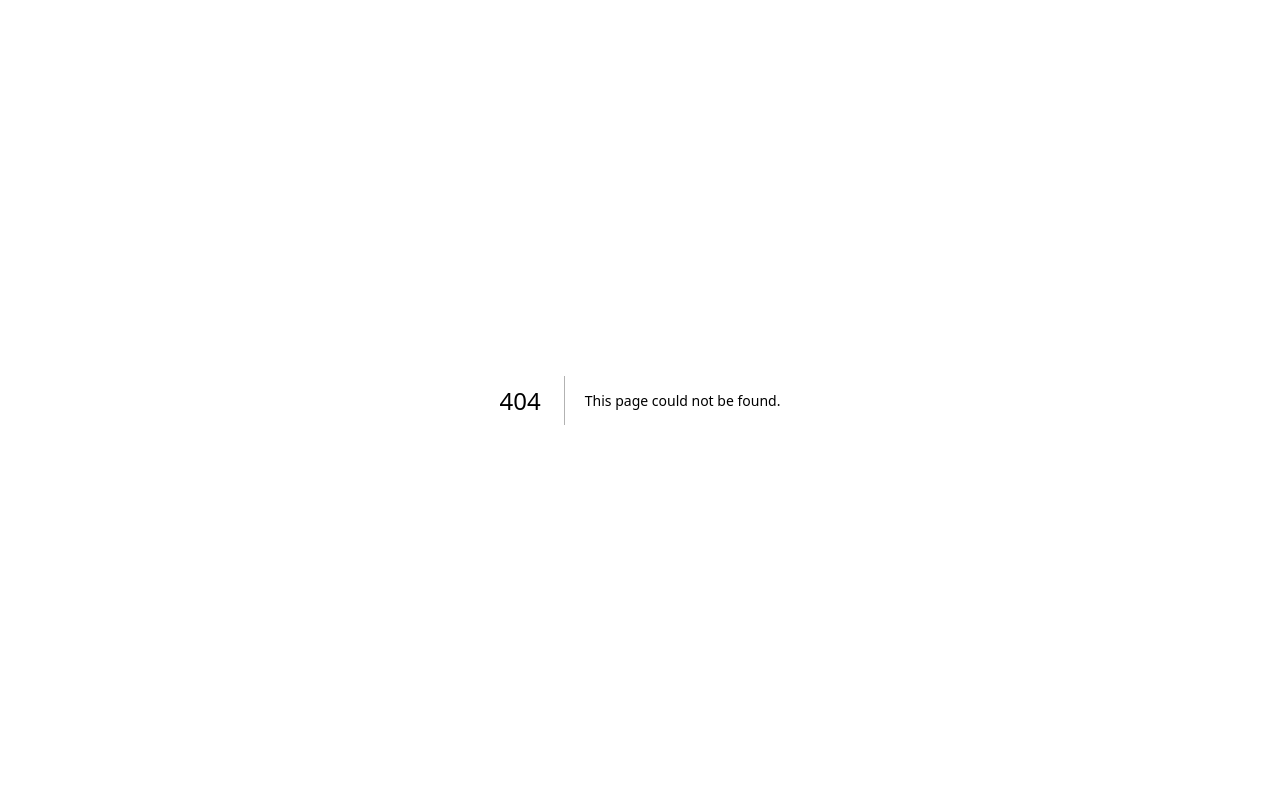
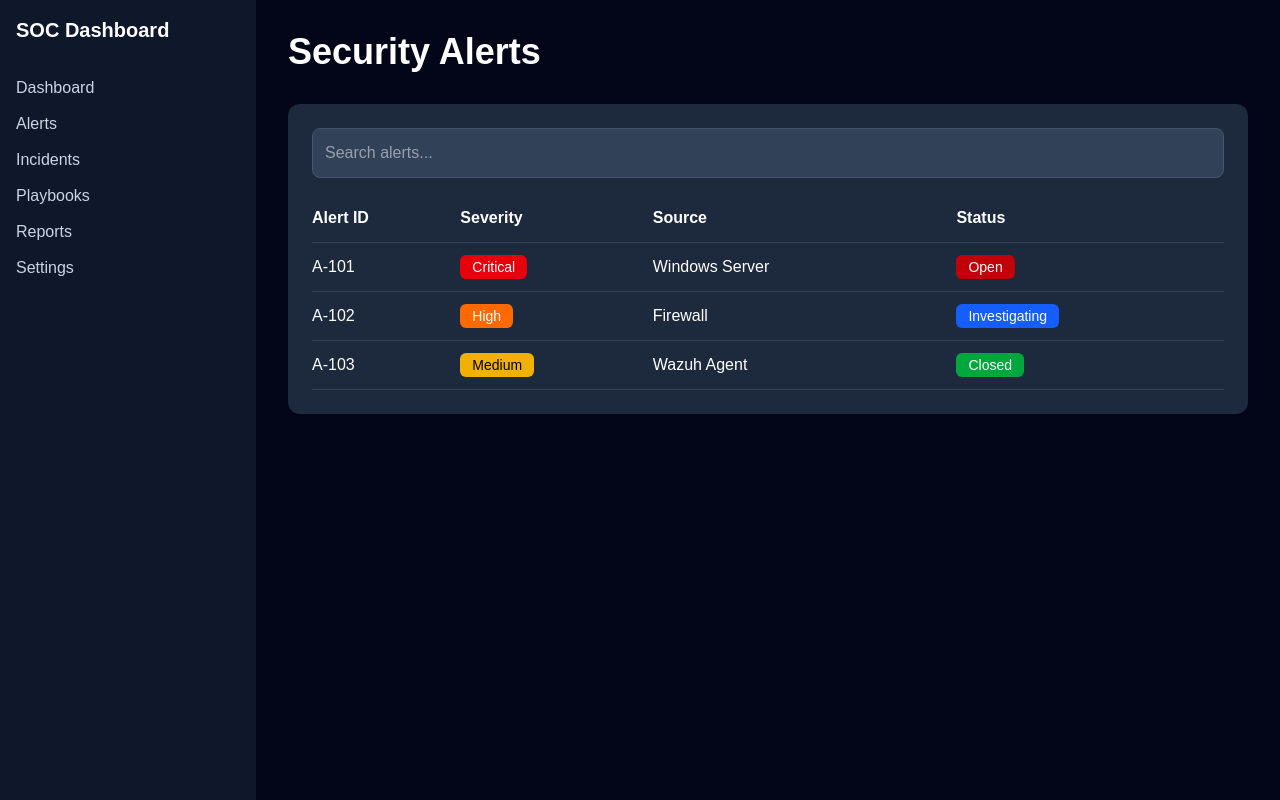
Before and after one commit to Alex-2302/SOC, a Next.js app: page /alerts in a window 1280 px wide. Before the commit this address had no page. Built offline with nearby package versions, Linux system fonts and the light colour scheme.

Commit message:
Built dashboard and alerts page

```diff
--- /dev/null
+++ b/src/app/alerts/page.tsx
@@ -0,0 +1,13 @@
+import AlertTable from "../../components/AlertTable";
+
+export default function AlertsPage() {
+  return (
+    <main className="min-h-screen bg-slate-950 text-white p-8">
+      <h1 className="text-4xl font-bold mb-8">
+        Security Alerts
+      </h1>
+
+      <AlertTable />
+    </main>
+  );
+}
--- /dev/null
+++ b/src/app/incidents/page.tsx
@@ -0,0 +1,3 @@
+export default function IncidentsPage() {
+  return <h1>Incidents Page</h1>;
+}
--- a/src/app/layout.tsx
+++ b/src/app/layout.tsx
@@ -1,3 +1,4 @@
+import Sidebar from "@/components/Sidebar";
 import type { Metadata } from "next";
 import { Geist, Geist_Mono } from "next/font/google";
 import "./globals.css";
@@ -27,7 +28,14 @@ export default function RootLayout({
       lang="en"
       className={`${geistSans.variable} ${geistMono.variable} h-full antialiased`}
     >
-      <body className="min-h-full flex flex-col">{children}</body>
+     <body className="min-h-full bg-slate-950">
+  <div className="flex">
+    <Sidebar />
+    <main className="flex-1">
+      {children}
+    </main>
+  </div>
+</body>
     </html>
   );
 }
--- a/src/app/page.tsx
+++ b/src/app/page.tsx
@@ -1,65 +1,47 @@
-import Image from "next/image";
+import StatCard from "@/components/StatCard";
+import Link from "next/link";
 
 export default function Home() {
-  return (
-    <div className="flex flex-col flex-1 items-center justify-center bg-zinc-50 font-sans dark:bg-black">
-      <main className="flex flex-1 w-full max-w-3xl flex-col items-center justify-between py-32 px-16 bg-white dark:bg-black sm:items-start">
-        <Image
-          className="dark:invert"
-          src="/next.svg"
-          alt="Next.js logo"
-          width={100}
-          height={20}
-          priority
-        />
-        <div className="flex flex-col items-center gap-6 text-center sm:items-start sm:text-left">
-          <h1 className="max-w-xs text-3xl font-semibold leading-10 tracking-tight text-black dark:text-zinc-50">
-            To get started, edit the page.tsx file.
-          </h1>
-          <p className="max-w-md text-lg leading-8 text-zinc-600 dark:text-zinc-400">
-            Looking for a starting point or more instructions? Head over to{" "}
-            <a
-              href="https://vercel.com/templates?framework=next.js&utm_source=create-next-app&utm_medium=appdir-template-tw&utm_campaign=create-next-app"
-              className="font-medium text-zinc-950 dark:text-zinc-50"
-            >
-              Templates
-            </a>{" "}
-            or the{" "}
-            <a
-              href="https://nextjs.org/learn?utm_source=create-next-app&utm_medium=appdir-template-tw&utm_campaign=create-next-app"
-              className="font-medium text-zinc-950 dark:text-zinc-50"
-            >
-              Learning
-            </a>{" "}
-            center.
-          </p>
-        </div>
-        <div className="flex flex-col gap-4 text-base font-medium sm:flex-row">
-          <a
-            className="flex h-12 w-full items-center justify-center gap-2 rounded-full bg-foreground px-5 text-background transition-colors hover:bg-[#383838] dark:hover:bg-[#ccc] md:w-[158px]"
-            href="https://vercel.com/new?utm_source=create-next-app&utm_medium=appdir-template-tw&utm_campaign=create-next-app"
-            target="_blank"
-            rel="noopener noreferrer"
-          >
-            <Image
-              className="dark:invert"
-              src="/vercel.svg"
-              alt="Vercel logomark"
-              width={16}
-              height={16}
-            />
-            Deploy Now
-          </a>
-          <a
-            className="flex h-12 w-full items-center justify-center rounded-full border border-solid border-black/[.08] px-5 transition-colors hover:border-transparent hover:bg-black/[.04] dark:border-white/[.145] dark:hover:bg-[#1a1a1a] md:w-[158px]"
-            href="https://nextjs.org/docs?utm_source=create-next-app&utm_medium=appdir-template-tw&utm_campaign=create-next-app"
-            target="_blank"
-            rel="noopener noreferrer"
-          >
-            Documentation
-          </a>
-        </div>
-      </main>
+ return (
+
+
+    <main className="flex-1 min-h-screen bg-slate-950 text-white p-8">
+      <h1 className="text-4xl font-bold mb-8">
+        Security Operations Center
+      </h1>
+
+       <div className="grid grid-cols-4 gap-4">
+         <StatCard title="Total Alerts" value="124" />
+         <StatCard title="Critical Alerts" value="12" />
+         <StatCard title="Incidents" value="8" />
+         <StatCard title="Threat Score" value="8.7" />
+       </div>
+
+      <div className="grid grid-cols-2 gap-6 mt-8">
+  <div className="bg-slate-800 rounded-xl p-6">
+    <h2 className="text-xl font-semibold mb-4">
+      Recent Alerts
+    </h2>
+
+    <div className="space-y-2">
+      <p>A-101 | Critical</p>
+      <p>A-102 | High</p>
+      <p>A-103 | Medium</p>
     </div>
-  );
+  </div>
+
+  <div className="bg-slate-800 rounded-xl p-6">
+    <h2 className="text-xl font-semibold mb-4">
+      Recent Incidents
+    </h2>
+
+    <div className="space-y-2">
+      <p>INC-001 | Active</p>
+      <p>INC-002 | Closed</p>
+      <p>INC-003 | Active</p>
+    </div>
+  </div>
+</div>
+   </main>
+);
 }
--- /dev/null
+++ b/src/app/playbooks/page.tsx
@@ -0,0 +1,3 @@
+export default function PlaybooksPage() {
+  return <h1>Playbooks Page</h1>;
+}
--- /dev/null
+++ b/src/app/reports/page.tsx
@@ -0,0 +1,3 @@
+export default function ReportsPage() {
+  return <h1>Reports Page</h1>;
+}
--- /dev/null
+++ b/src/app/settings/page.tsx
@@ -0,0 +1,3 @@
+export default function SettingsPage() {
+  return <h1>Settings Page</h1>;
+}
--- /dev/null
+++ b/src/components/AlertTable.tsx
@@ -0,0 +1,83 @@
+export default function AlertTable() {
+  const alerts = [
+    {
+      id: "A-101",
+      severity: "Critical",
+      source: "Windows Server",
+      status: "Open",
+    },
+    {
+      id: "A-102",
+      severity: "High",
+      source: "Firewall",
+      status: "Investigating",
+    },
+    {
+      id: "A-103",
+      severity: "Medium",
+      source: "Wazuh Agent",
+      status: "Closed",
+    },
+  ];
+
+  return (
+
+    <div className="bg-slate-800 rounded-xl p-6">
+        <div className="mb-4">
+         <input
+              type="text"
+              placeholder="Search alerts..."
+              className="w-full bg-slate-700 border border-slate-600 rounded-lg p-3 text-white"
+           />
+        </div>
+      <table className="w-full">
+        <thead>
+          <tr className="border-b border-slate-700">
+            <th className="text-left py-3">Alert ID</th>
+            <th className="text-left py-3">Severity</th>
+            <th className="text-left py-3">Source</th>
+            <th className="text-left py-3">Status</th>
+          </tr>
+        </thead>
+
+        <tbody>
+          {alerts.map((alert) => (
+            <tr
+              key={alert.id}
+              className="border-b border-slate-700"
+            >
+              <td className="py-3">{alert.id}</td>
+              <td>
+                  <span
+                      className={
+                      alert.severity === "Critical"
+                      ? "bg-red-600 px-3 py-1 rounded-md text-sm font-medium"
+                      : alert.severity === "High"
+                      ? "bg-orange-500 px-3 py-1 rounded-md text-sm font-medium"
+                      : "bg-yellow-500 text-black px-3 py-1 rounded-md text-sm font-medium"
+                    }
+                >
+                      {alert.severity}
+                  </span>
+              </td>
+              <td>{alert.source}</td>
+              <td>
+                  <span
+                      className={
+                      alert.status === "Open"
+                      ? "bg-red-700 px-3 py-1 rounded-md text-sm"
+                      : alert.status === "Investigating"
+                      ? "bg-blue-600 px-3 py-1 rounded-md text-sm"
+                      : "bg-green-600 px-3 py-1 rounded-md text-sm"
+                    }
+                >
+                      {alert.status}
+                  </span>
+              </td>
+            </tr>
+          ))}
+        </tbody>
+      </table>
+    </div>
+  );
+}
--- /dev/null
+++ b/src/components/Sidebar.tsx
@@ -0,0 +1,55 @@
+import Link from "next/link";
+
+export default function Sidebar() {
+  return (
+    <div className="w-64 min-h-screen bg-slate-900 p-4">
+      <h1 className="text-white text-xl font-bold mb-8">
+        SOC Dashboard
+      </h1>
+
+      <nav className="flex flex-col gap-3">
+        <Link
+          href="/"
+          className="text-slate-300 hover:text-white"
+        >
+          Dashboard
+        </Link>
+
+        <Link
+          href="/alerts"
+          className="text-slate-300 hover:text-white"
+        >
+          Alerts
+        </Link>
+
+        <Link
+          href="/incidents"
+          className="text-slate-300 hover:text-white"
+        >
+          Incidents
+        </Link>
+
+        <Link
+          href="/playbooks"
+          className="text-slate-300 hover:text-white"
+        >
+          Playbooks
+        </Link>
+
+        <Link
+          href="/reports"
+          className="text-slate-300 hover:text-white"
+        >
+          Reports
+        </Link>
+
+        <Link
+          href="/settings"
+          className="text-slate-300 hover:text-white"
+>
+          Settings
+        </Link>
+      </nav>
+    </div>
+  );
+}
--- /dev/null
+++ b/src/components/StatCard.tsx
@@ -0,0 +1,14 @@
+export default function StatCard({
+  title,
+  value,
+}: {
+  title: string;
+  value: string;
+}) {
+  return (
+    <div className="bg-slate-800 p-6 rounded-xl">
+      <h2 className="text-slate-400">{title}</h2>
+      <p className="text-3xl font-bold">{value}</p>
+    </div>
+  );
+}
```
